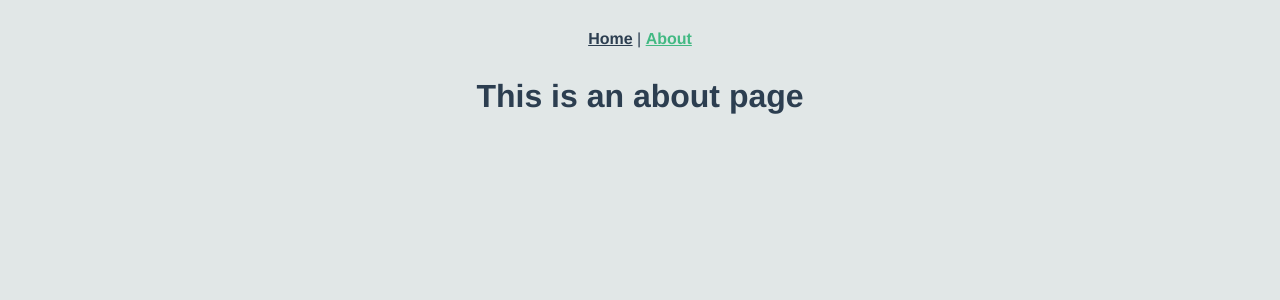
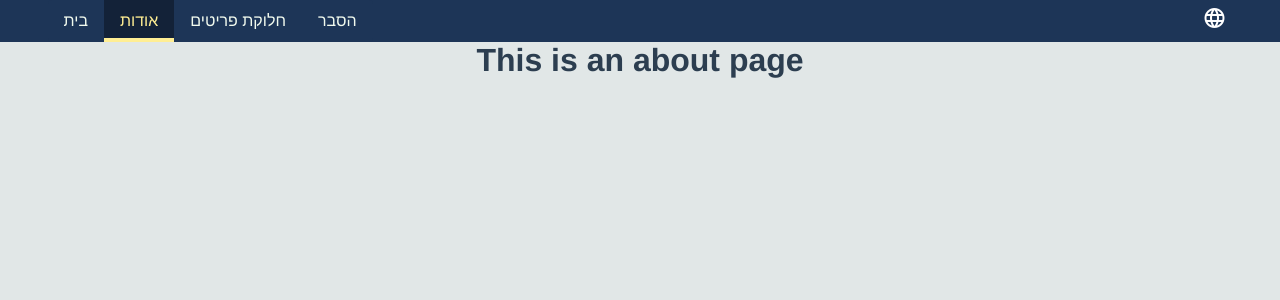
Before and after one commit to eliahusatat/fair-share-algorithm, a Vue app in the folder client/: page /about in a window 1280 px wide. Shown: the top 300 px of the page. Built offline with nearby package versions, Linux system fonts and the light colour scheme.

Commit message:
1. add project pic + title 2. fix route bug

```diff
--- a/client/public/index.html
+++ b/client/public/index.html
@@ -5,7 +5,7 @@
     <meta http-equiv="X-UA-Compatible" content="IE=edge">
     <meta name="viewport" content="width=device-width,initial-scale=1.0">
     <link rel="icon" href="<%= BASE_URL %>favicon.ico">
-    <title><%= htmlWebpackPlugin.options.title %></title>
+    <title>Spliddit</title>
     <link rel="stylesheet" href="https://fonts.googleapis.com/css?family=Roboto:100,300,400,500,700,900">
     <link rel="stylesheet" href="https://cdn.jsdelivr.net/npm/@mdi/font@latest/css/materialdesignicons.min.css">
   </head>
--- a/client/src/App.vue
+++ b/client/src/App.vue
@@ -1,27 +1,35 @@
 <template>
   <div id="app">
-    <div id="nav">
-      <router-link to="/">Home</router-link> |
-      <router-link to="/about">About</router-link>
-    </div>
+    <nav-bar></nav-bar>
+    <v-fade-transition mode="out-in">
     <router-view/>
+    </v-fade-transition>
     <confirm ref="confirm"/>
     <notification-list ref="notification"/>
   </div>
 </template>
 
 <script>
+import NavBar from './components/general/NavBar'
 import Confirm from './components/general/Confirm'
 import NotificationList from './components/general/NotificationsList'
 import LocalStorageService from './service/LocalStorageService'
 import { mapState } from 'vuex'
-
+/*
+ todo: 1 find out why the $t dont work in home page
+ todo: 2 add home page pic in the project
+ todo: 3 fix hebrow mode style
+ todo: 4 add loading mode for all the home page
+ todo: 7 add logo to the project
+ todo: 8 add footer to the project
+*/
 export default {
   name: 'App',
 
   components: {
     Confirm,
-    NotificationList
+    NotificationList,
+    NavBar
   },
   mounted () {
     this.$root.$confirm = this.$refs.confirm // set the confirmModal as global
@@ -47,16 +55,4 @@ export default {
   color: #2c3e50;
 }
 
-#nav {
-  padding: 30px;
-
-  a {
-    font-weight: bold;
-    color: #2c3e50;
-
-    &.router-link-exact-active {
-      color: #42b983;
-    }
-  }
-}
 </style>
--- a/client/src/components/general/LanguageSwitcherMenu.vue
+++ b/client/src/components/general/LanguageSwitcherMenu.vue
@@ -11,12 +11,12 @@
         <template v-slot:activator="{ on: tooltip }">
 
           <v-btn color="primary" large outlined v-if="type === 'settingsPage'" v-on="{...menu}" width="150">
-            {{$t('$vuetify.chooseLanguage')}}
+            {{$t('chooseLanguage')}}
             <v-icon right>mdi-translate</v-icon>
           </v-btn>
 
           <v-btn icon v-else v-on="{ ...tooltip, ...menu }">
-            <v-icon color="primary">mdi-web</v-icon>
+            <v-icon color="#FFFFFF">mdi-web</v-icon>
           </v-btn>
         </template>
         {{$t('chooseLanguage')}}
@@ -79,3 +79,9 @@ export default {
   }
 }
 </script>
+
+<style scoped>
+.icon{
+  color: #FFFFFF;
+}
+</style>
--- /dev/null
+++ b/client/src/components/general/NavBar.vue
@@ -0,0 +1,146 @@
+<template>
+  <div class="menu-div">
+<v-container>
+  <v-row :right="!this.$vuetify.rtl" justify="start">
+    <ul class="menu">
+    <div
+      class="menu-indicator"
+      :style="{ left: positionToMove, width: sliderWidth }"
+    ></div>
+    <router-link
+      :to="link.to"
+      v-for="link in links"
+      :key="link.id"
+      style="text-decoration: none; color: inherit;">
+    <li
+      class="menu-item"
+      @click="sliderIndicator(link.id)"
+      :ref="'menu-item_' + link.id">
+      <a href="#"
+        class="menu-link"
+        :class="link.id === selectedIndex ? 'active' : null">
+        <span>{{ $t(link.text) }}</span>
+      </a>
+    </li>
+    </router-link>
+  </ul>
+    <v-spacer/>
+    <language-switcher-menu/>
+  </v-row>
+</v-container>
+  </div>
+</template>
+
+<script>
+import LanguageSwitcherMenu from './LanguageSwitcherMenu'
+export default {
+  name: 'NavBar',
+  components: {
+    LanguageSwitcherMenu
+  },
+  data () {
+    return {
+      sliderPosition: 0,
+      selectedElementWidth: 0,
+      selectedIndex: 0,
+      links: [
+        {
+          id: 1,
+          text: 'home',
+          to: '/'
+        },
+        {
+          id: 2,
+          text: 'about',
+          to: '/about'
+        },
+        {
+          id: 3,
+          text: 'divideGoods',
+          to: '/divideGoods'
+        },
+        {
+          id: 4,
+          text: 'explanations',
+          to: '/explanations'
+        }
+      ]
+    }
+  },
+  methods: {
+    sliderIndicator (id) {
+      const el = this.$refs[`menu-item_${id}`][0]
+      this.sliderPosition = el.offsetLeft
+      this.selectedElementWidth = el.offsetWidth
+      this.selectedIndex = id
+    }
+  },
+  computed: {
+    positionToMove () {
+      return this.sliderPosition + 'px'
+    },
+    sliderWidth () {
+      return this.selectedElementWidth + 'px'
+    }
+  },
+  watch: {
+    $route (to, from) {
+      const id = this.links.find(element => element.text.toLowerCase() === to.name.toLowerCase()).id
+      if (id) { this.sliderIndicator(id) }
+    }
+  }
+}
+</script>
+
+<style>
+:root {
+  --active-color: #ffee93;
+  --link-text-color: #f1faee;
+  --menu-background-color: #1d3557;
+  --active-background-color: #132238;
+}
+.menu-div{
+  background-color: #1d3557;
+  justify-content: start;
+}
+/* ul */
+.menu {
+  justify-content: start;
+  padding: 0;
+  margin: 0;
+  position: relative;
+  background-color: var(--menu-background-color);
+  display: inline-flex;
+  border-radius: 4px;
+  list-style-type: none;
+  overflow: hidden;
+}
+/* li */
+.menu-item {
+  display: inline-flex;
+}
+/* a */
+.menu-link {
+  padding: 0.75rem 1rem;
+  display: inline-flex;
+  align-items: self-start;
+  color: var(--link-text-color);
+  text-decoration: none;
+}
+.menu-link:hover,
+.menu-link.active {
+  color: var(--active-color);
+  background-color: var(--active-background-color);
+}
+/* slider */
+.menu-indicator {
+  position: absolute;
+  height: 0.25rem;
+  background-color: var(--active-color);
+  bottom: 0;
+  left: 0;
+  margin: auto;
+  width: 3rem;
+  transition: all ease 0.5s;
+}
+</style>
--- a/client/src/locale/en.js
+++ b/client/src/locale/en.js
@@ -27,7 +27,7 @@ export default {
   homeTextTitle: 'PROVABLY FAIR SOLUTIONS.',
   home: 'בית',
   about: 'אודות',
-  fairShare: 'חלוקת פריטים',
+  divideGoods: 'חלוקת פריטים',
   explanations: 'הסבר'
 
 }
--- a/client/src/locale/he.js
+++ b/client/src/locale/he.js
@@ -24,7 +24,7 @@ export default {
   homeTextTitle: 'פתרונות הוגנים ללא ספק.',
   home: 'בית',
   about: 'אודות',
-  fairShare: 'חלוקת פריטים',
+  divideGoods: 'חלוקת פריטים',
   explanations: 'הסבר'
 
 }
--- a/client/src/router/index.js
+++ b/client/src/router/index.js
@@ -17,6 +17,16 @@ const routes = [
     // this generates a separate chunk (about.[hash].js) for this route
     // which is lazy-loaded when the route is visited.
     component: () => import(/* webpackChunkName: "about" */ '../views/About.vue')
+  },
+  {
+    path: '/divideGoods',
+    name: 'DivideGoods',
+    component: () => import(/* webpackChunkName: "about" */ '../views/DivideGoods.vue')
+  },
+  {
+    path: '/explanations',
+    name: 'Explanations',
+    component: () => import(/* webpackChunkName: "about" */ '../views/Explanations.vue')
   }
 ]
 
--- a/client/src/views/About.vue
+++ b/client/src/views/About.vue
@@ -1,5 +1,15 @@
 <template>
-  <div class="about">
+  <div>
     <h1>This is an about page</h1>
   </div>
 </template>
+
+<script>
+export default {
+  name: 'About'
+}
+</script>
+
+<style scoped>
+
+</style>
--- a/client/src/views/DivideGoods.vue
+++ b/client/src/views/DivideGoods.vue
@@ -1,5 +1,7 @@
 <template>
-
+  <div class="about">
+    <h1>This is an DivideGoods page</h1>
+  </div>
 </template>
 
 <script>
--- a/client/src/views/Explanations.vue
+++ b/client/src/views/Explanations.vue
@@ -1,10 +1,12 @@
 <template>
-
+  <div>
+    <h1>This is an Explanations page</h1>
+  </div>
 </template>
 
 <script>
 export default {
-  name: "Explanations"
+  name: 'Explanations'
 }
 </script>
 
--- a/client/src/views/Home.vue
+++ b/client/src/views/Home.vue
@@ -10,9 +10,8 @@
       </v-card-text>
     </v-card>
     <div class="card-row">
+      <router-link :to="card.to"  v-for="(card, index) in cards" :key="index">
       <div
-        v-for="(card, index) in cards"
-        :key="index"
         :ref="`card_${index}`"
         @mouseover="hoverCard(index)"
         @mouseout="hoverCard(-1)"
@@ -22,9 +21,10 @@
              :src="card.image">
 
         <div class="card-footer">
-          <h3 class="card-title">{{card.title}}</h3>
+          <h3 class="card-title">{{$t(card.title)}}</h3>
         </div>
       </div>
+      </router-link>
     </div>
   </div>
   </v-app>
@@ -47,9 +47,9 @@ export default {
     return {
       url: '@/assets/Handshake.jpg',
       cards: [
-        { title: 'about', image: 'https://www.flowinstru.com/wp-content/uploads/2021/05/istockphoto-1261597991-170667a.jpg' },
-        { title: 'fairShare', image: 'http://static8.depositphotos.com/1026550/951/i/450/depositphotos_9518683-Man-and-woman-business-handshake.jpg' },
-        { title: 'explanations', image: 'https://blog.medicalalgorithms.com/wp-content/uploads/2015/03/medical-algorithm-definition.jpg' }
+        { title: 'about', to: '/about', image: 'https://www.flowinstru.com/wp-content/uploads/2021/05/istockphoto-1261597991-170667a.jpg' },
+        { title: 'divideGoods', to: '/divideGoods', image: 'http://static8.depositphotos.com/1026550/951/i/450/depositphotos_9518683-Man-and-woman-business-handshake.jpg' },
+        { title: 'explanations', to: '/explanations', image: 'https://blog.medicalalgorithms.com/wp-content/uploads/2015/03/medical-algorithm-definition.jpg' }
       ],
       selectedCard: -1
     }
```
Also changed, not shown: client/src/components/general/AppBar.vue (added, +34 -0 lines), 1 other file (tests, documents, lock files or other folders).
